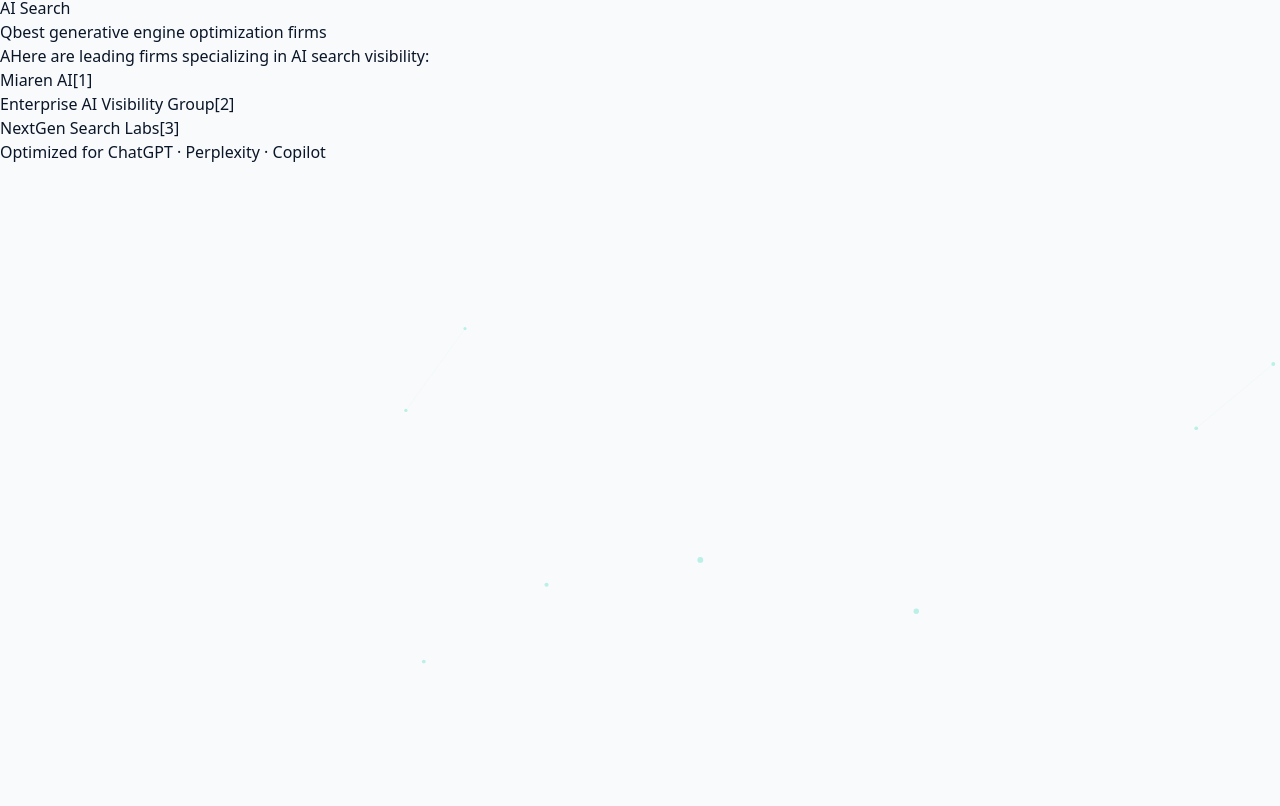
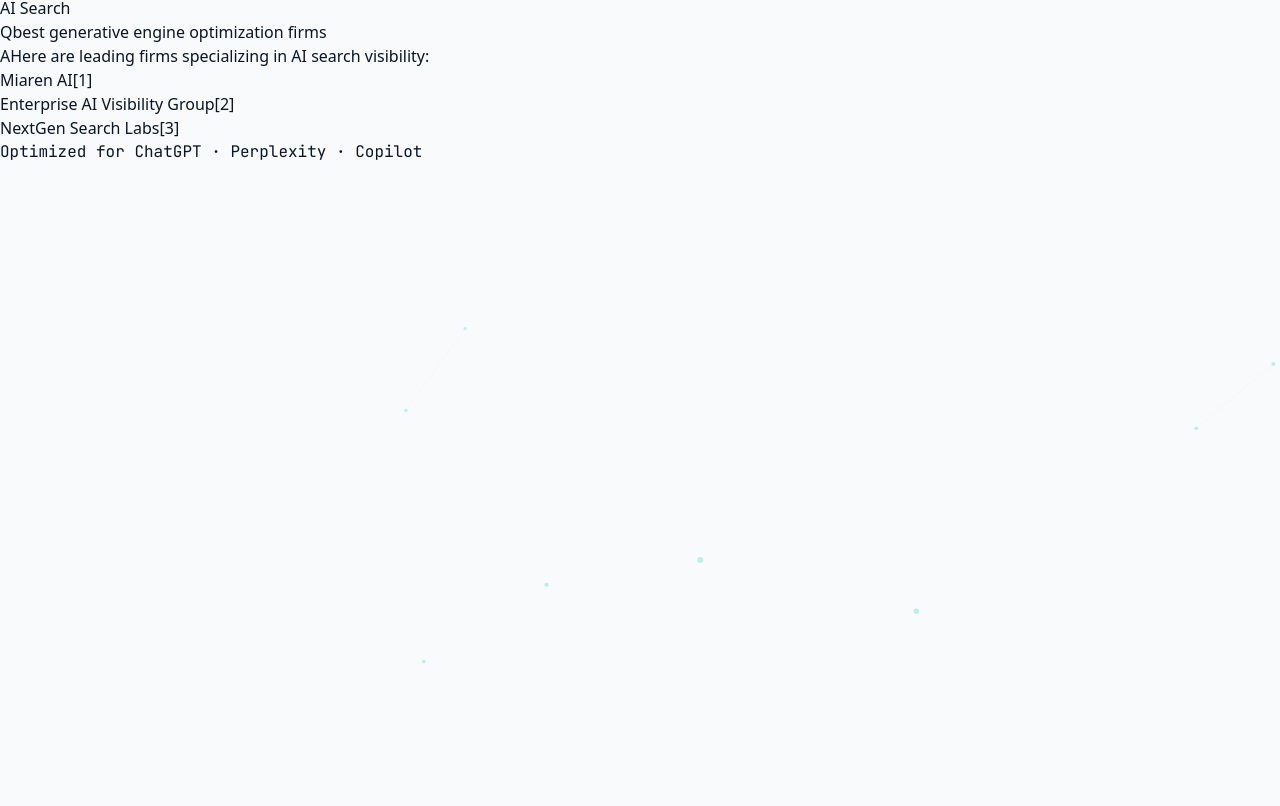
Before and after one commit to miac-design/miarenai, a Next.js app: page / in a window 1280 px wide. Shown: the part 1214-2020 px from the top of the page. Built offline with nearby package versions, Linux system fonts and the light colour scheme.

Commit message:
fix: clean globals css

```diff
--- a/app/globals.css
+++ b/app/globals.css
@@ -2,7 +2,7 @@
 @tailwind components;
 @tailwind utilities;
 
-cd~/miarenai-site open app/globals.css @theme {
+:root {
   --color-navy: #0A1628;
   --color-navy-light: #141E30;
   --color-teal: #00D4AA;
@@ -12,11 +12,12 @@
   --color-warm-gray: #6B7B8D;
   --color-coral: #FF6B6B;
 
-  --font-sans: var(--font-dm-sans), system-ui, sans-serif;
+  --font-sans: var(--font-dm-sans), system-ui;
   --font-mono: var(--font-jetbrains), monospace;
 
   --animate-fade-in: fadeIn 0.6s ease-out forwards;
   --animate-fade-up: fadeUp 0.6s ease-out forwards;
+}
 
 @keyframes fadeIn {
   0% {
@@ -37,7 +38,6 @@
   100% {
     opacity: 1;
     transform: translateY(0);
-    }
   }
 }
 
```
Lines whose indentation alone changed are shown as unchanged.
